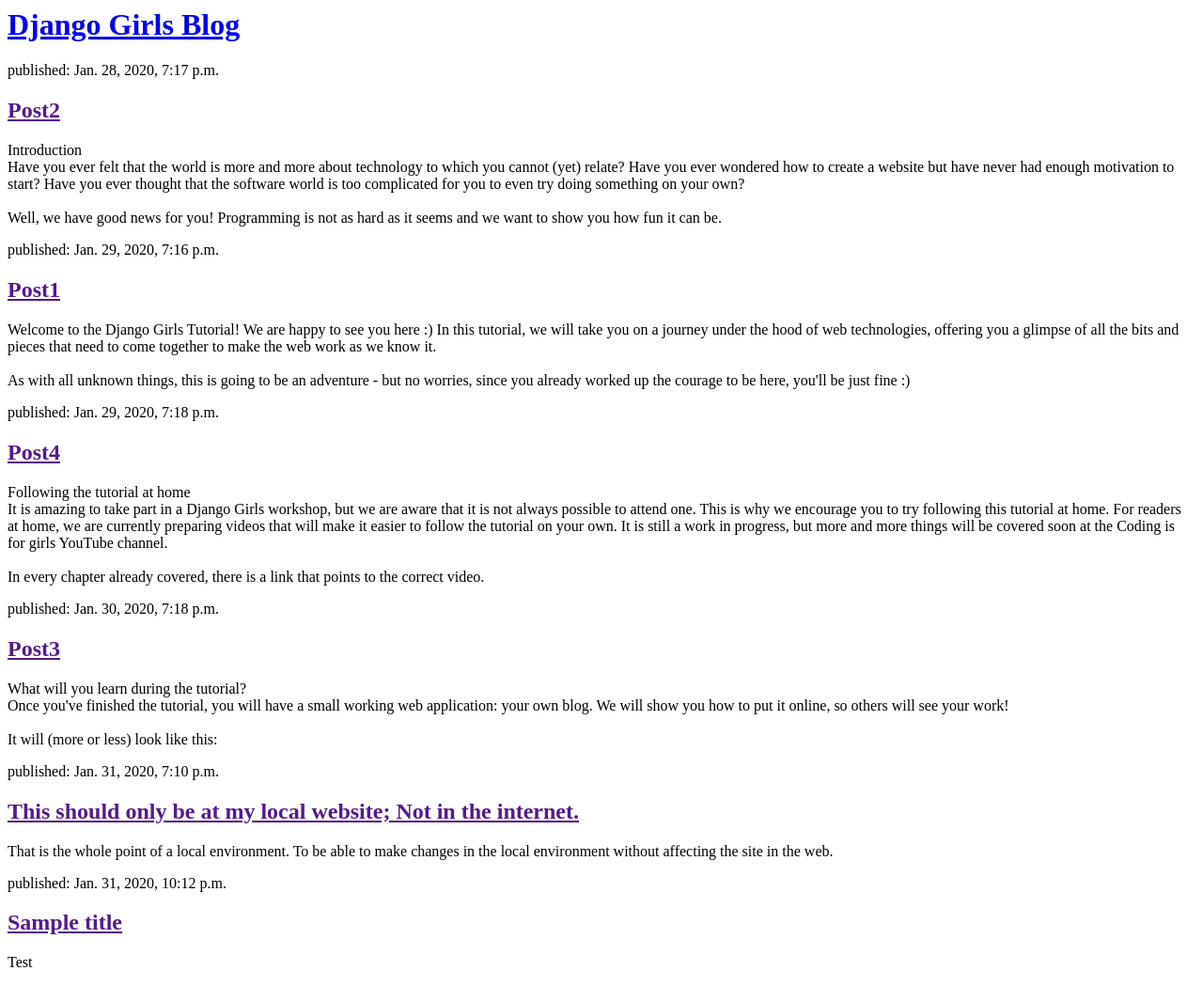
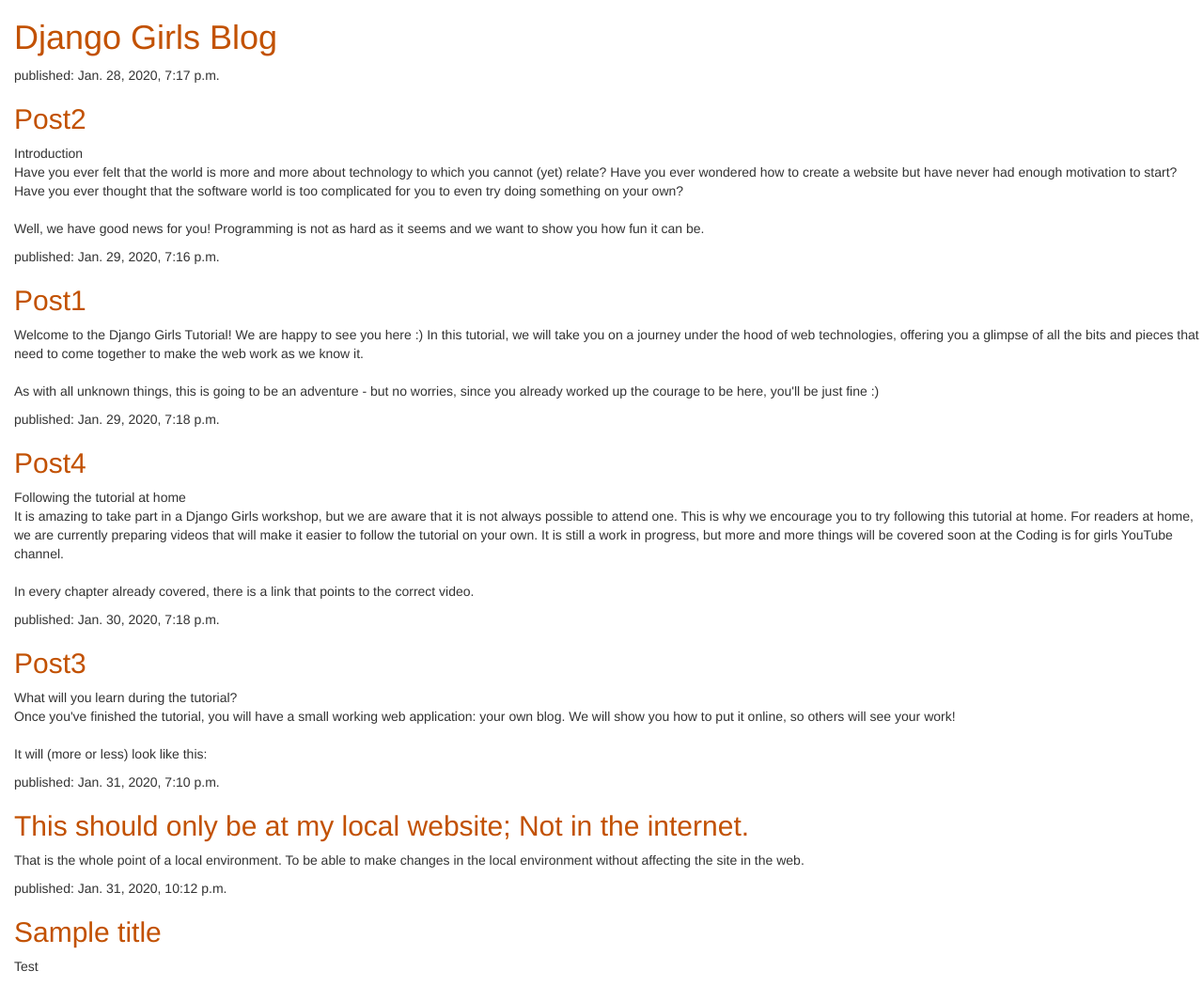
Before and after one commit to dsalto/my-first-blog, a Django app: page / in a window 1280 px wide. Shown: the whole page at 94% size. Run offline with Django 3.2, Linux system fonts and the light colour scheme; data comes from the database, SQL or seed files in the repository; some libraries are stand-ins or nearby versions.

Commit message:
See if this shows the Orange of CSS.

```diff
--- /dev/null
+++ b/blog/static/CSS/blog.css
@@ -0,0 +1,7 @@
+h1 a, h2 a {
+    color: #C25100;
+}
+
+body {
+    padding-left: 15px;
+}
--- a/blog/templates/blog/post_list.html
+++ b/blog/templates/blog/post_list.html
@@ -1,6 +1,10 @@
+{% load static %}
 <html>
     <head>
-        <title>Django Girls blog{not showing}</title>
+        <title>Django Girls blog</title>
+        <link rel="stylesheet" href="//maxcdn.bootstrapcdn.com/bootstrap/3.2.0/css/bootstrap.min.css">
+        <link rel="stylesheet" href="//maxcdn.bootstrapcdn.com/bootstrap/3.2.0/css/bootstrap-theme.min.css">
+        <link rel="stylesheet" href="{% static 'css/blog.css' %}">
     </head>
     <body>
         <div>
@@ -14,6 +18,5 @@
                 <p>{{ post.text|linebreaksbr }}</p>
             </div>
         {% endfor %}
-
     </body>
 </html>
```
Lines whose indentation alone changed are shown as unchanged.
